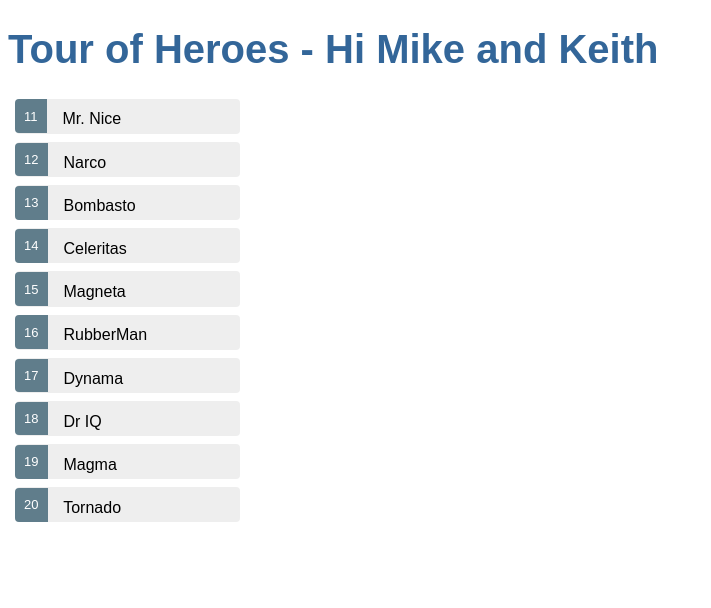
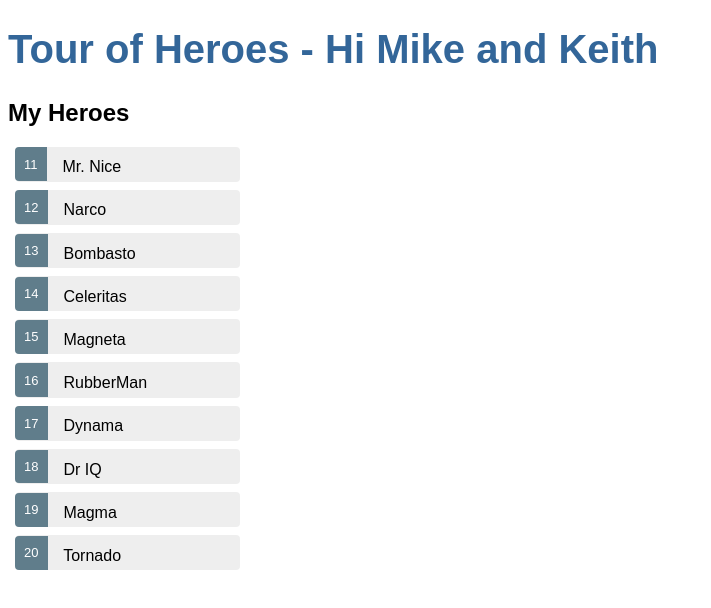
Before and after one commit to keithb2/Angular, an Angular app in the folder angular-tour-of-heroes/: page / in a window 1280 px wide. Shown: the top 608 px of the page, without its empty margins (0-711 px from the left). Built offline with nearby package versions, Linux system fonts and the light colour scheme.

Commit message:
beginning of section 4 angular

```diff
--- a/angular-tour-of-heroes/src/app/heroes/heroes.component.html
+++ b/angular-tour-of-heroes/src/app/heroes/heroes.component.html
@@ -1,4 +1,4 @@
-
+<h2>My Heroes</h2>
 <ul class="heroes">
     <li *ngFor="let hero of heroes" [class.selected]="hero === selectedHero" (click)="onSelect(hero)">
         <span class="badge">{{hero.id}}</span> {{hero.name}}
```
